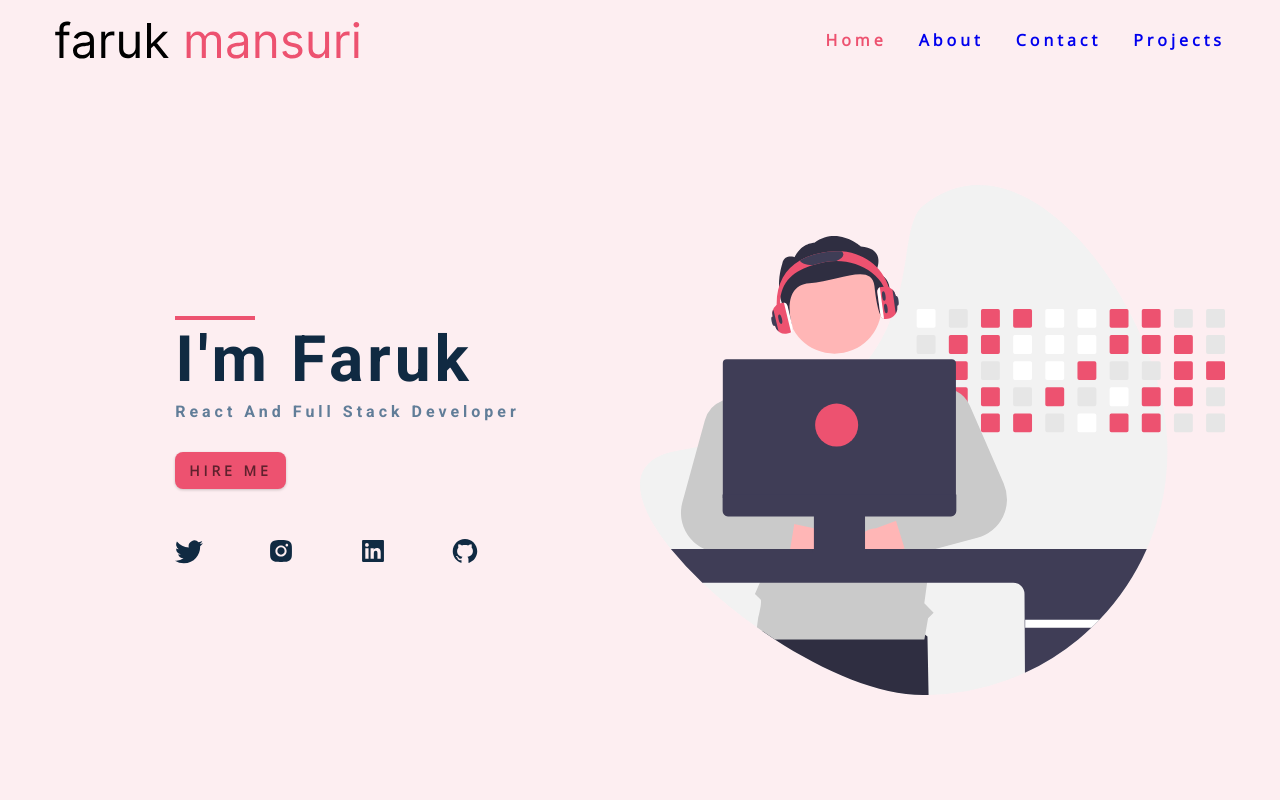
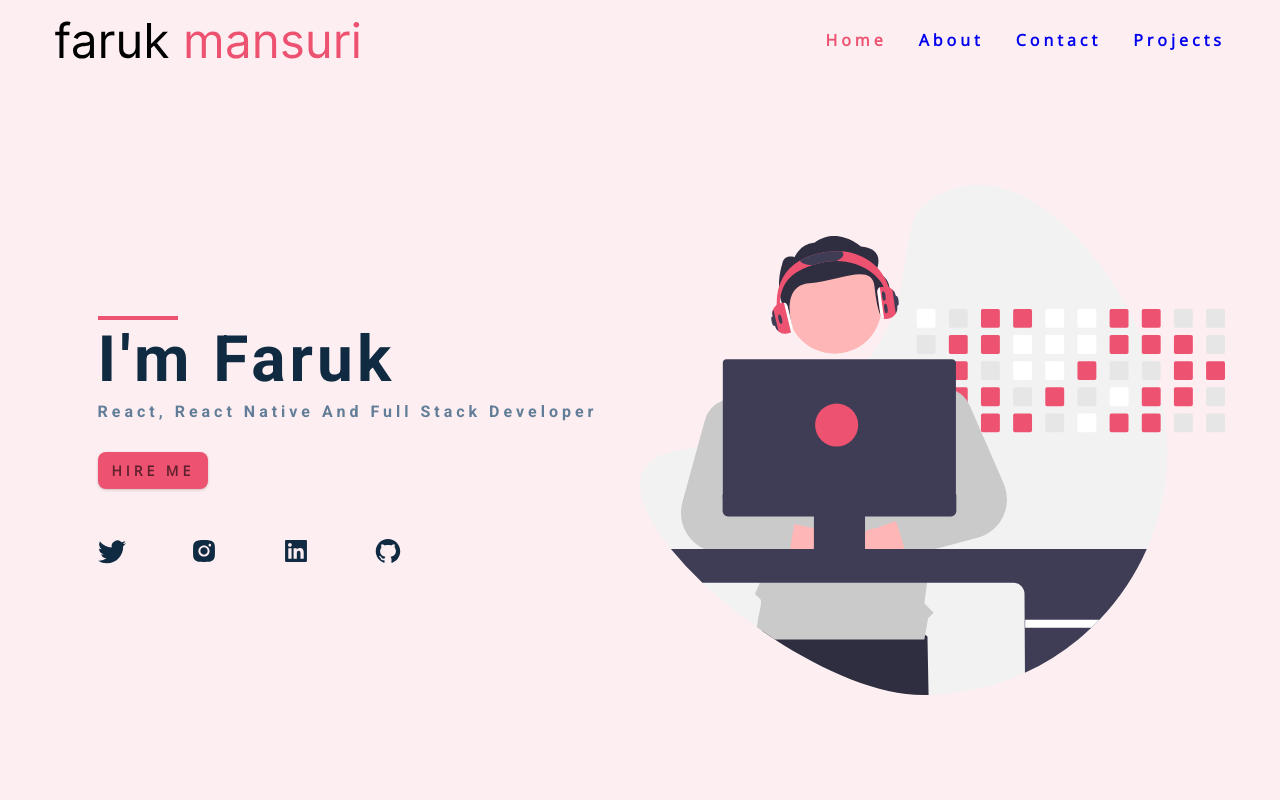
Before and after one commit to faruk-mansuri/portfolio, a React (Vite) app: page / in a window 1280 px wide. Shown: the top 800 px of the page. Built offline with nearby package versions, Linux system fonts and the light colour scheme.

Commit message:
update-hero

```diff
--- a/src/Components/Hero.jsx
+++ b/src/Components/Hero.jsx
@@ -10,7 +10,7 @@ const Hero = () => {
           <article className='hero-info'>
             <div className='underline'></div>
             <h1>i'm faruk</h1>
-            <h4>React and full stack developer</h4>
+            <h4>React, React Native and full stack developer</h4>
 
             <Link to='contact' className='btn hero-btn'>
               hire me
```
